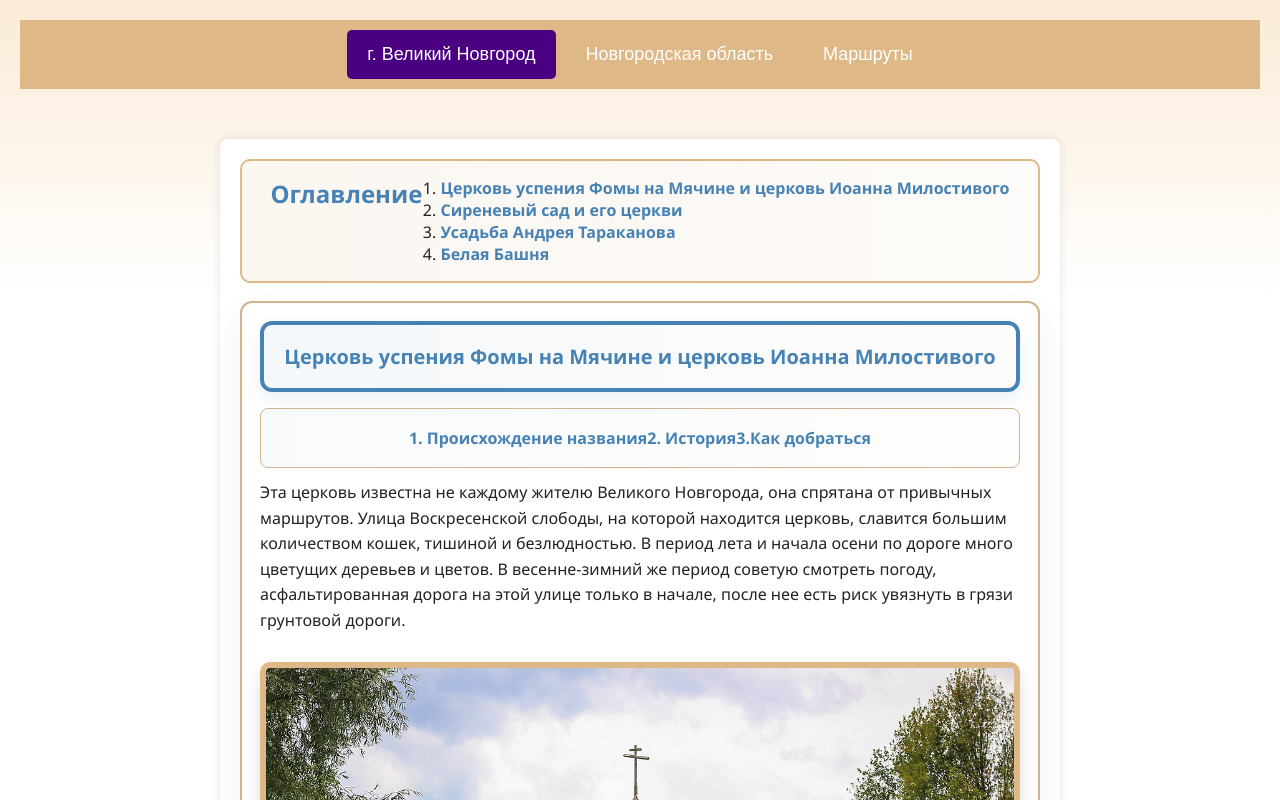
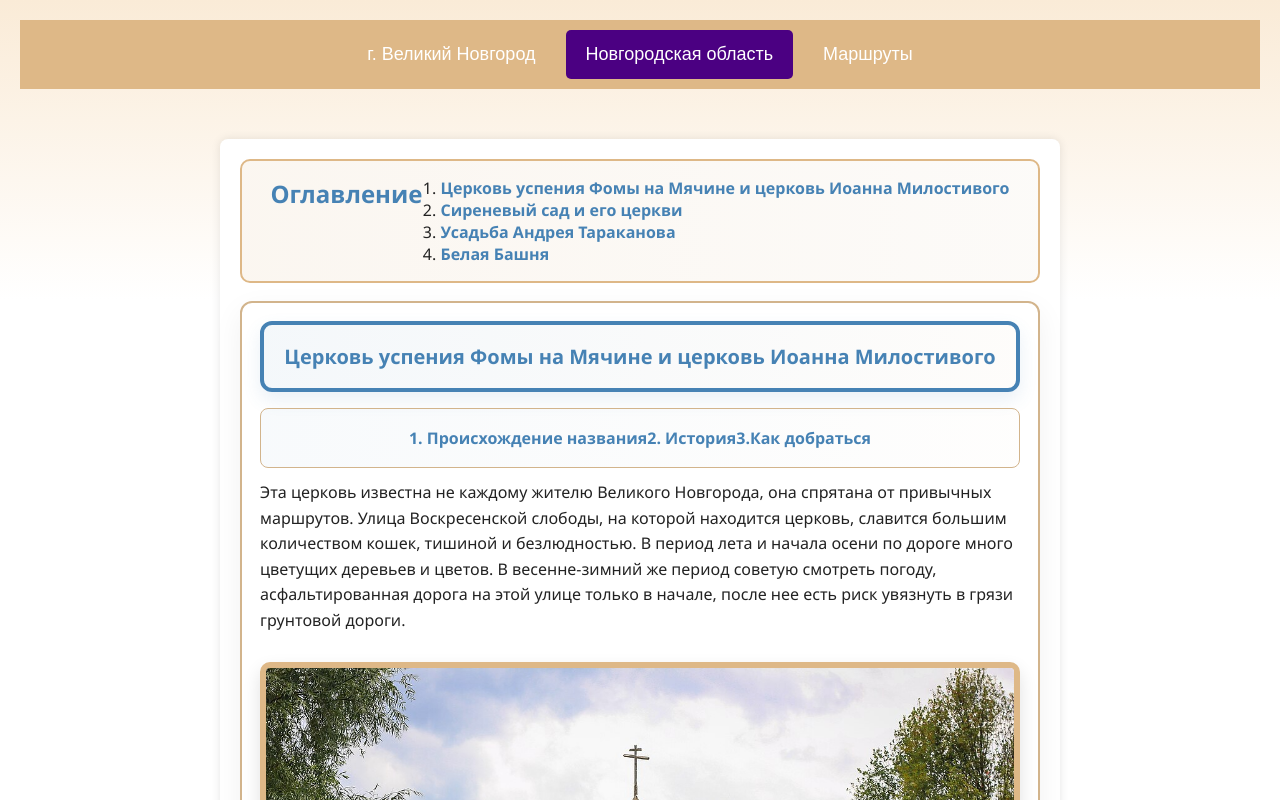
Before and after one commit to vfdsse/vfdsee.github.io, a plain HTML site: page index.html in a window 1280 px wide. Both pictures are taken after a click on the button "Новгородская область". Shown: the top 800 px of the page. Drawn offline with Linux system fonts and the light colour scheme.

Commit message:
Update index.html

```diff
--- a/index.html
+++ b/index.html
@@ -183,6 +183,27 @@
         <h1>маршруты</h1>
     </div>
 </div>
-    <script src="menu.js"></script>
+    <script>
+    function openSection(event, sectionId) {
+        // 1. Скрываем все секции с контентом
+        const sections = document.querySelectorAll('.content-section');
+        sections.forEach(section => {
+            section.classList.remove('active');
+        });
+
+        // 2. Убираем класс 'active' у всех кнопок
+        const buttons = document.querySelectorAll('.menu-btn');
+        buttons.forEach(btn => {
+            btn.classList.remove('active');
+        });
+
+        // 3. Показываем нужную секцию
+        document.getElementById(sectionId).classList.add('active');
+
+        // 4. Добавляем класс 'active' кнопке, на которую нажали
+        event.currentTarget.classList.add('active');
+    }
+
+</script>
 </body>
 </html>
```
